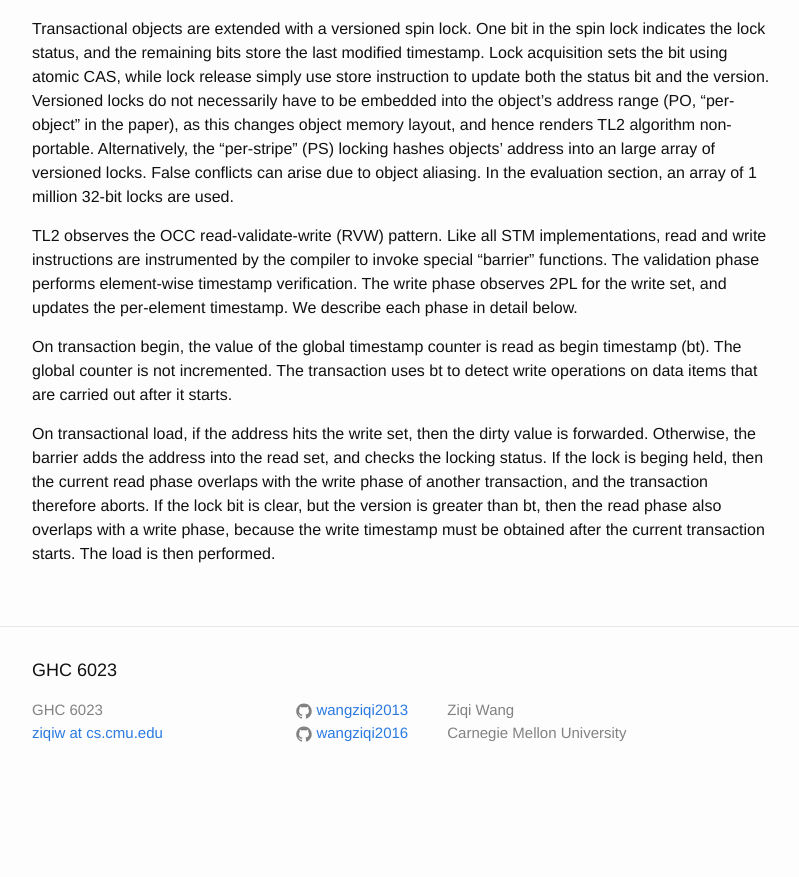
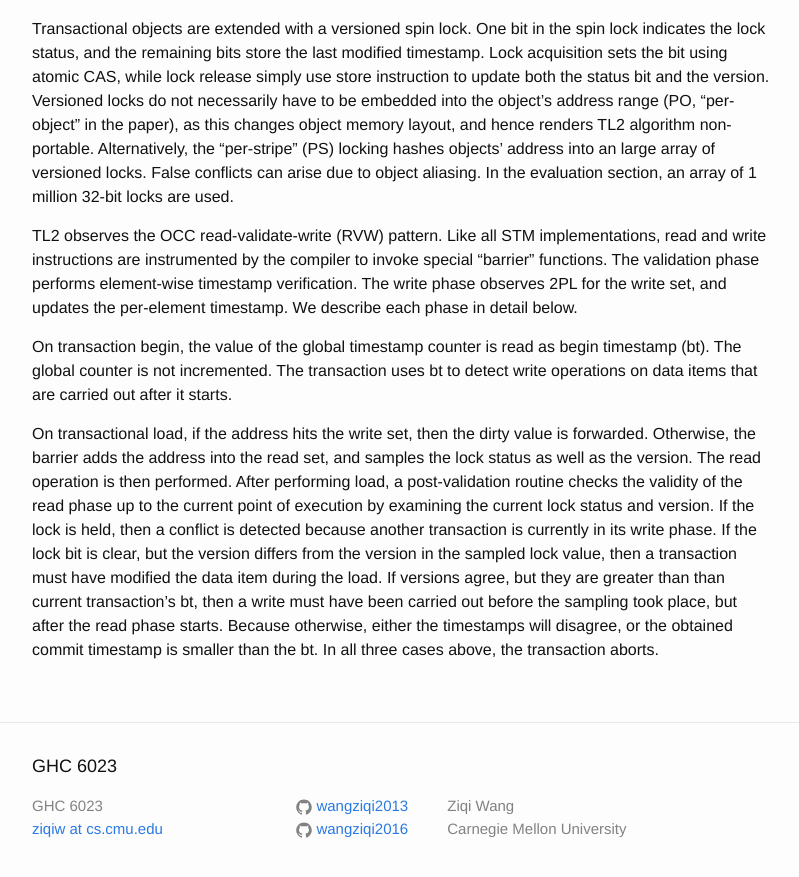
Before and after one commit to wangziqi2013/wangziqi2013.github.io, a Jekyll site: the page built from _posts/2018-03-18-Transactional-Locking-II.markdown, in a window 1280 px wide and 900 px high, scrolled down 754 px. Shown: the top 877 px of the window, without its empty margins (238-1037 px from the left). Built offline with Jekyll 4.4.1, drawn with Linux system fonts in a browser that asks for light colours; before the commit the page ends 1558 px from its top, so only the background shows below that.

Commit message:
Finish transactional load

```diff
--- a/_posts/2018-03-18-Transactional-Locking-II.markdown
+++ b/_posts/2018-03-18-Transactional-Locking-II.markdown
@@ -42,7 +42,12 @@ The global counter is not incremented. The transaction uses bt to detect write o
 that are carried out after it starts.
 
 On transactional load, if the address hits the write set, then the dirty value is forwarded. Otherwise,
-the barrier adds the address into the read set, and checks the locking status. If the lock is beging held,
-then the current read phase overlaps with the write phase of another transaction, and the transaction therefore aborts.
-If the lock bit is clear, but the version is greater than bt, then the read phase also overlaps with a write phase,
-because the write timestamp must be obtained after the current transaction starts. The load is then performed.
+the barrier adds the address into the read set, and samples the lock status as well as the version.
+The read operation is then performed. After performing load, a post-validation routine checks
+the validity of the read phase up to the current point of execution by examining the current lock status
+and version. If the lock is held, then a conflict is detected because another transaction is currently in
+its write phase. If the lock bit is clear, but the version differs from the version in the sampled lock value,
+then a transaction must have modified the data item during the load. If versions agree, but they are greater than
+than current transaction's bt, then a write must have been carried out before the sampling took place, but after
+the read phase starts. Because otherwise, either the timestamps will disagree, or the obtained commit timestamp
+is smaller than the bt. In all three cases above, the transaction aborts.
```
